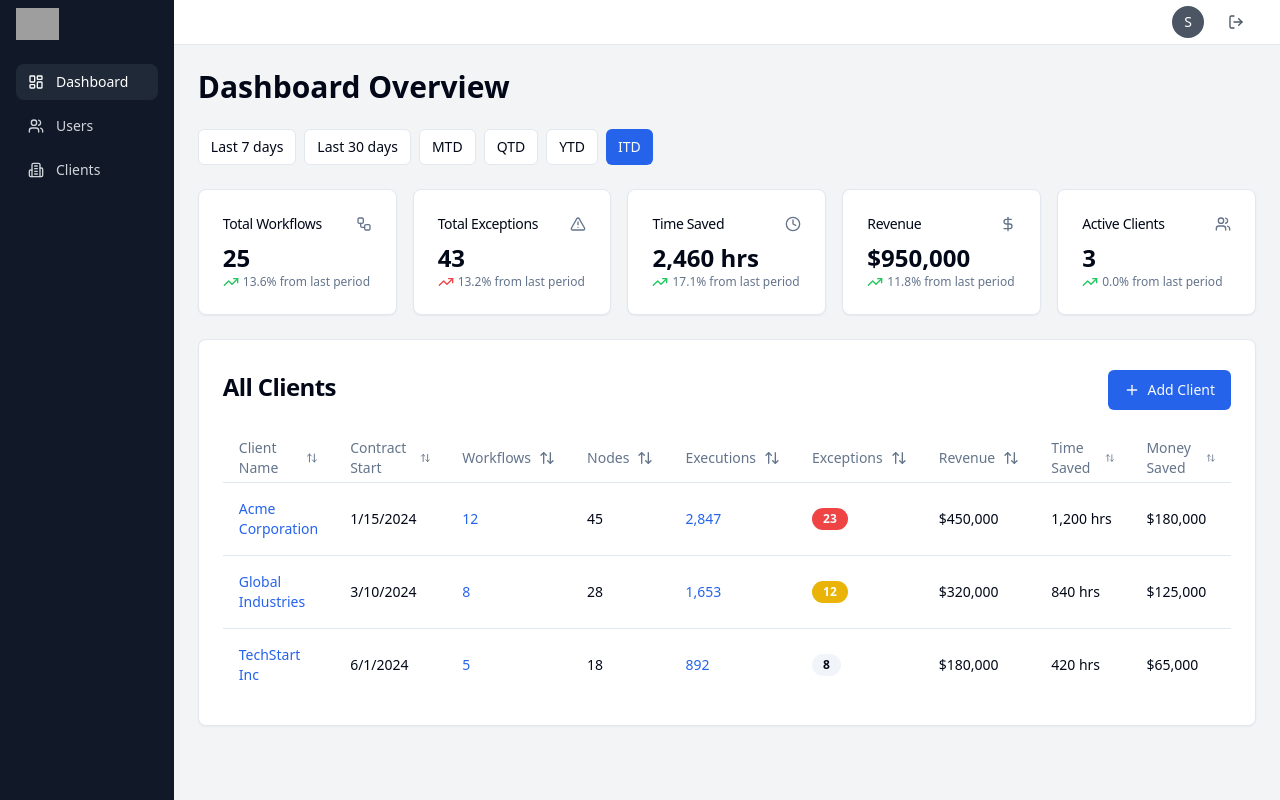
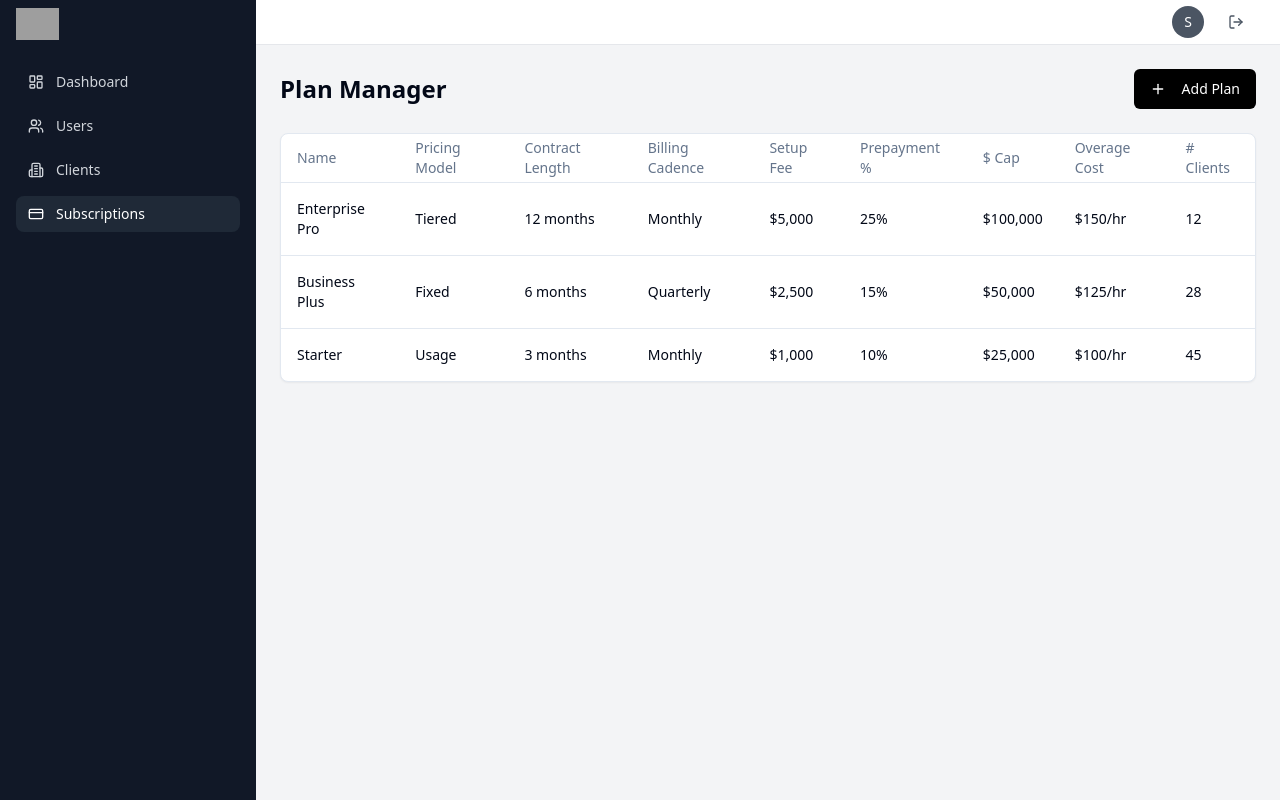
Before and after one commit to rdearco/braintrust-nexus, a React (Vite) app: page /admin/subscriptions in a window 1280 px wide. Before the commit this address led to /admin. Built offline with nearby package versions, Linux system fonts and the light colour scheme; sample sign-in values are in the browser's storage; grey boxes are pictures that could not be loaded; the HTML template or start-up script is replaced by a standard one.

Commit message:
Added Admin/Subscriptions

```diff
--- a/src/App.tsx
+++ b/src/App.tsx
@@ -6,6 +6,7 @@ import { Layout } from '@/components/layout/Layout'
 import { AdminDashboard } from '@/components/admin/Dashboard/Dashboard'
 import { ClientManagement } from '@/components/admin/ClientManagement/ClientManagement'
 import { UserManagement } from '@/components/admin/UserManagement/UserManagement'
+import { Subscriptions } from '@/components/admin/Subscriptions/Subscriptions'
 import { ClientDashboard } from '@/components/client/Dashboard/Dashboard'
 import { WorkflowManagement } from '@/components/client/WorkflowManagement/WorkflowManagement'
 import { ExceptionHandling } from '@/components/client/ExceptionHandling/ExceptionHandling'
@@ -78,6 +79,13 @@ function AppRoutes() {
           </AdminRoute>
         </ProtectedRoute>
       } />
+      <Route path="/admin/subscriptions" element={
+        <ProtectedRoute>
+          <AdminRoute>
+            <Subscriptions />
+          </AdminRoute>
+        </ProtectedRoute>
+      } />
 
       {/* Client Routes */}
       <Route path="/client" element={
--- /dev/null
+++ b/src/components/admin/Subscriptions/Subscriptions.tsx
@@ -0,0 +1,100 @@
+import { Card, CardContent } from '@/components/ui/card'
+import { Button } from '@/components/ui/button'
+import { Table, TableBody, TableCell, TableHead, TableHeader, TableRow } from '@/components/ui/table'
+import { Plus } from 'lucide-react'
+
+const subscriptionPlans = [
+  {
+    id: '1',
+    name: 'Enterprise Pro',
+    pricingModel: 'Tiered',
+    contractLength: '12 months',
+    billingCadence: 'Monthly',
+    setupFee: 5000,
+    prepaymentPercent: 25,
+    cap: 100000,
+    overageCost: 150,
+    clients: 12
+  },
+  {
+    id: '2',
+    name: 'Business Plus',
+    pricingModel: 'Fixed',
+    contractLength: '6 months',
+    billingCadence: 'Quarterly',
+    setupFee: 2500,
+    prepaymentPercent: 15,
+    cap: 50000,
+    overageCost: 125,
+    clients: 28
+  },
+  {
+    id: '3',
+    name: 'Starter',
+    pricingModel: 'Usage',
+    contractLength: '3 months',
+    billingCadence: 'Monthly',
+    setupFee: 1000,
+    prepaymentPercent: 10,
+    cap: 25000,
+    overageCost: 100,
+    clients: 45
+  }
+]
+
+export function Subscriptions() {
+  const formatCurrency = (amount: number) => {
+    return new Intl.NumberFormat('en-US', {
+      style: 'currency',
+      currency: 'USD',
+      maximumFractionDigits: 0,
+    }).format(amount)
+  }
+
+  return (
+    <div className="p-6 space-y-6">
+      <div className="flex justify-between items-center">
+        <h1 className="text-2xl font-bold">Plan Manager</h1>
+        <Button className="bg-black hover:bg-gray-800 text-white">
+          <Plus className="h-4 w-4 mr-2" />
+          Add Plan
+        </Button>
+      </div>
+
+      <Card>
+        <CardContent className="p-0">
+          <Table>
+            <TableHeader>
+              <TableRow>
+                <TableHead>Name</TableHead>
+                <TableHead>Pricing Model</TableHead>
+                <TableHead>Contract Length</TableHead>
+                <TableHead>Billing Cadence</TableHead>
+                <TableHead>Setup Fee</TableHead>
+                <TableHead>Prepayment %</TableHead>
+                <TableHead>$ Cap</TableHead>
+                <TableHead>Overage Cost</TableHead>
+                <TableHead># Clients</TableHead>
+              </TableRow>
+            </TableHeader>
+            <TableBody>
+              {subscriptionPlans.map((plan) => (
+                <TableRow key={plan.id}>
+                  <TableCell className="font-medium">{plan.name}</TableCell>
+                  <TableCell>{plan.pricingModel}</TableCell>
+                  <TableCell>{plan.contractLength}</TableCell>
+                  <TableCell>{plan.billingCadence}</TableCell>
+                  <TableCell>{formatCurrency(plan.setupFee)}</TableCell>
+                  <TableCell>{plan.prepaymentPercent}%</TableCell>
+                  <TableCell>{formatCurrency(plan.cap)}</TableCell>
+                  <TableCell>${plan.overageCost}/hr</TableCell>
+                  <TableCell>{plan.clients}</TableCell>
+                </TableRow>
+              ))}
+            </TableBody>
+          </Table>
+        </CardContent>
+      </Card>
+    </div>
+  )
+}
--- a/src/components/layout/Sidebar.tsx
+++ b/src/components/layout/Sidebar.tsx
@@ -4,7 +4,8 @@ import {
   Users,
   Building2,
   Workflow,
-  AlertTriangle
+  AlertTriangle,
+  CreditCard
 } from 'lucide-react'
 import { useAuth } from '@/contexts/AuthContext'
 import { cn } from '@/lib/utils'
@@ -21,6 +22,7 @@ export function Sidebar({ className }: SidebarProps) {
     { icon: LayoutDashboard, label: 'Dashboard', href: '/admin' },
     { icon: Users, label: 'Users', href: '/admin/users' },
     { icon: Building2, label: 'Clients', href: '/admin/clients' },
+    { icon: CreditCard, label: 'Subscriptions', href: '/admin/subscriptions' },
   ]
 
   const clientNavItems = [
```
Also changed, not shown: 1 other file (tests, documents, lock files or other folders).
